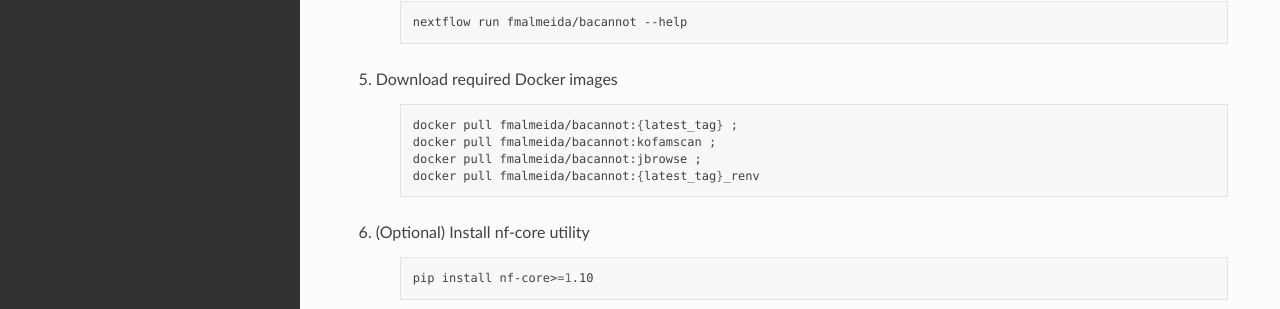
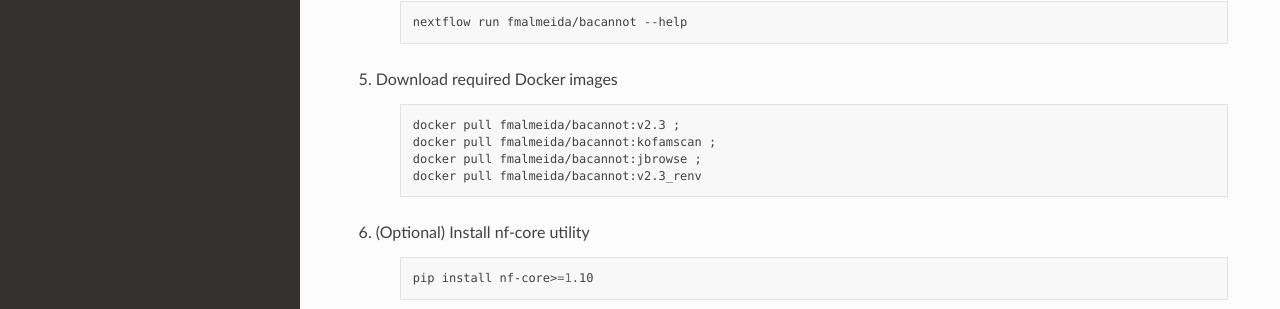
Before and after one commit to fmalmeida/bacannot, a Sphinx documentation site: the page built from docs/installation.rst, in a window 1280 px wide and 1389 px high. Shown: the part 600-909 px from the top of the window. Built offline with Sphinx 7.4.7 and the Read the Docs theme 2.0.0, drawn with Linux system fonts in a browser that asks for light colours.

Commit message:
Updating tag references

```diff
--- a/docs/installation.rst
+++ b/docs/installation.rst
@@ -35,10 +35,10 @@
 
     .. code-block:: bash
 
-      docker pull fmalmeida/bacannot:{latest_tag} ;
+      docker pull fmalmeida/bacannot:v2.3 ;
       docker pull fmalmeida/bacannot:kofamscan ;
       docker pull fmalmeida/bacannot:jbrowse ;
-      docker pull fmalmeida/bacannot:{latest_tag}_renv
+      docker pull fmalmeida/bacannot:v2.3_renv
 
 6. (Optional) Install nf-core utility
 
```
Also changed, not shown: README.md (+2 -2 lines).
